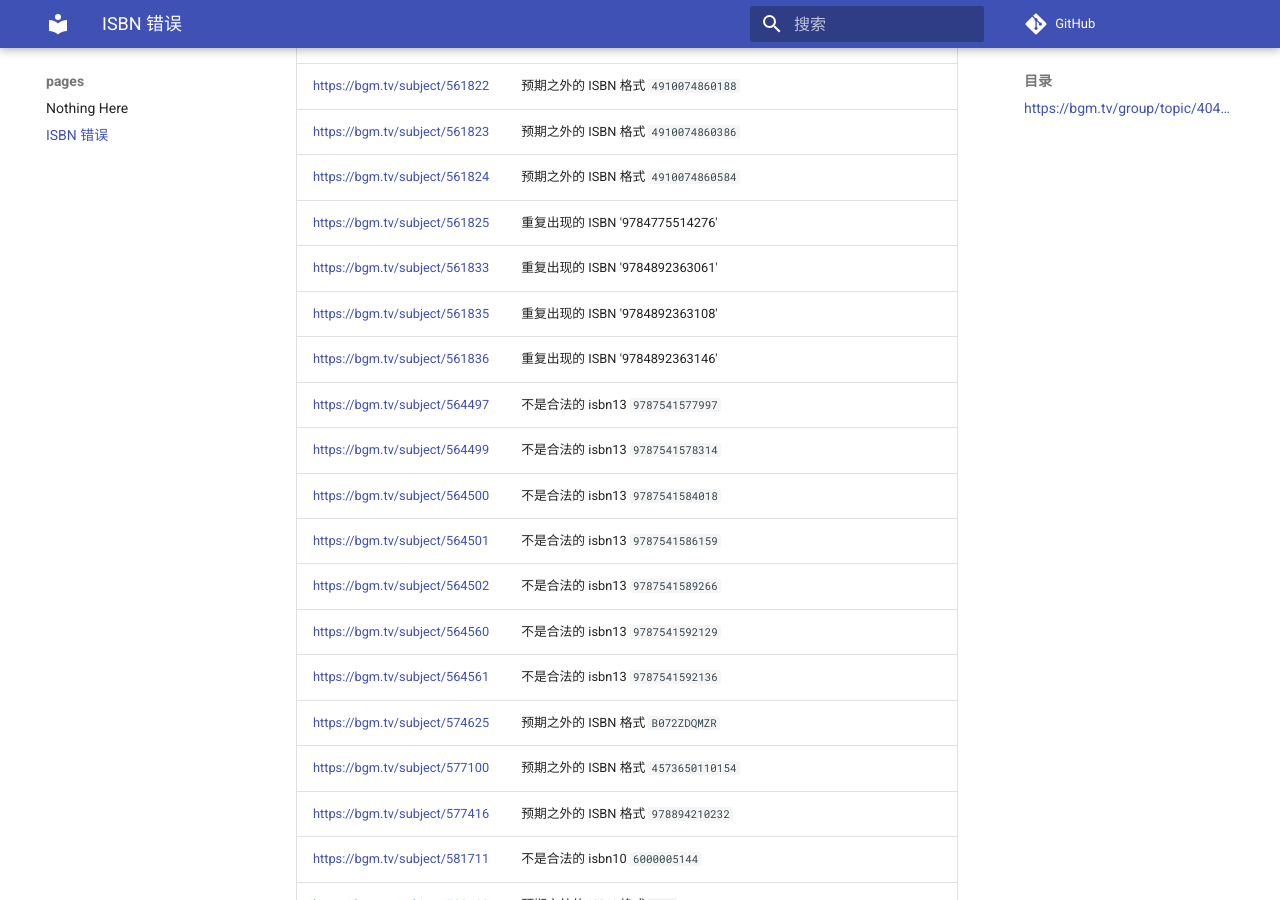
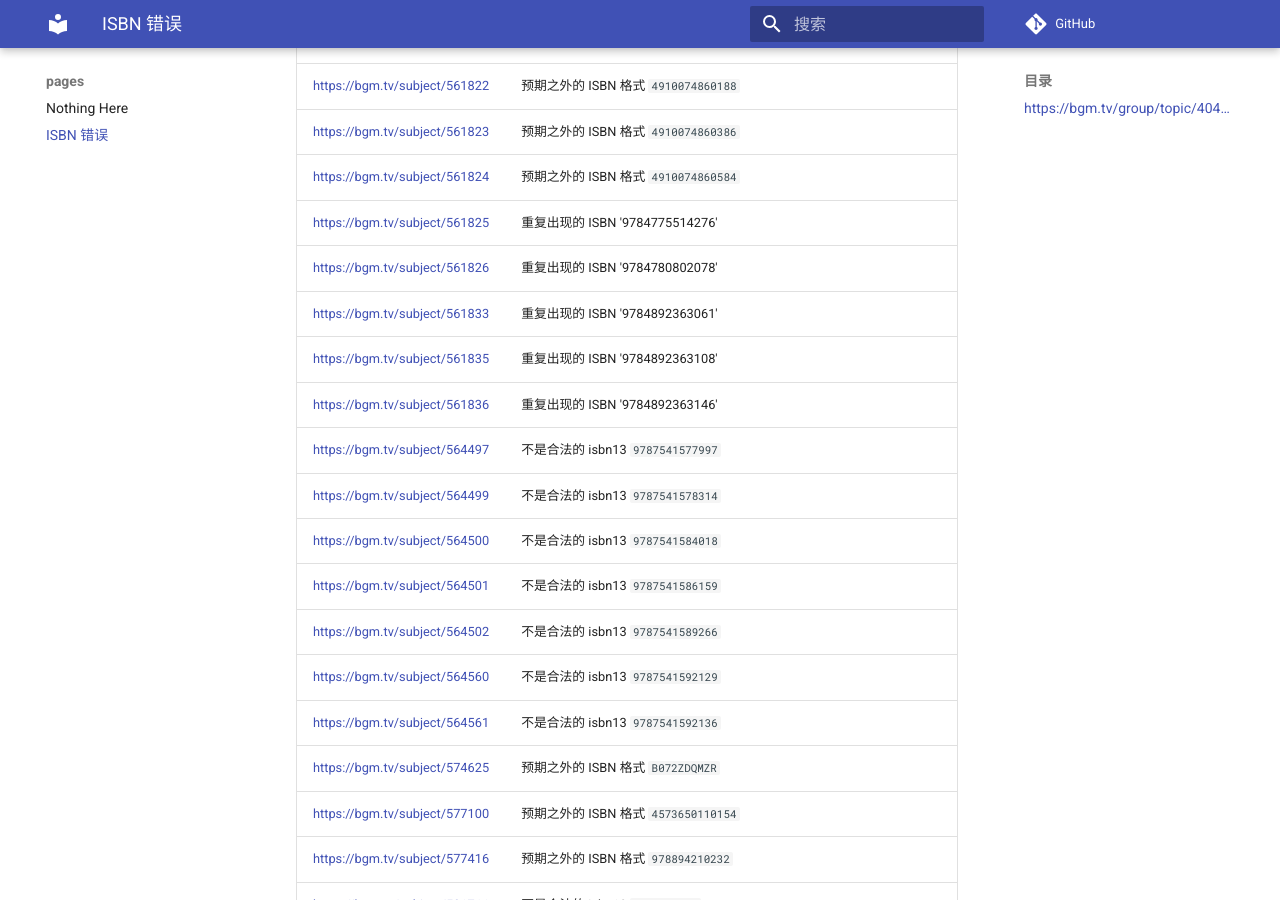
Before and after one commit to trim21/bangumi-pages, an MkDocs documentation site: the page built from docs/isbn.md, in a window 1280 px wide and 900 px high, scrolled down 7302 px. Built offline with MkDocs 1.6.1 and Material for MkDocs 9.7.7, drawn with Linux system fonts in a browser that asks for light colours; comment, search, counter and statistics services are not loaded; part of the change alters nothing that is shown.

Commit message:
update isbn.md

```diff
--- a/docs/isbn.md
+++ b/docs/isbn.md
@@ -1,7 +1,7 @@
 # ISBN 错误
 ## <https://bgm.tv/group/topic/404801>
 
-total 213
+total 214
 
 | url | error |
 | --- |  ---  |
@@ -164,6 +164,7 @@ total 213
 | <https://bgm.tv/subject/561823> | 预期之外的 ISBN 格式 `4910074860386` |
 | <https://bgm.tv/subject/561824> | 预期之外的 ISBN 格式 `4910074860584` |
 | <https://bgm.tv/subject/561825> | 重复出现的 ISBN '9784775514276' |
+| <https://bgm.tv/subject/561826> | 重复出现的 ISBN '9784780802078' |
 | <https://bgm.tv/subject/561833> | 重复出现的 ISBN '9784892363061' |
 | <https://bgm.tv/subject/561835> | 重复出现的 ISBN '9784892363108' |
 | <https://bgm.tv/subject/561836> | 重复出现的 ISBN '9784892363146' |
```
